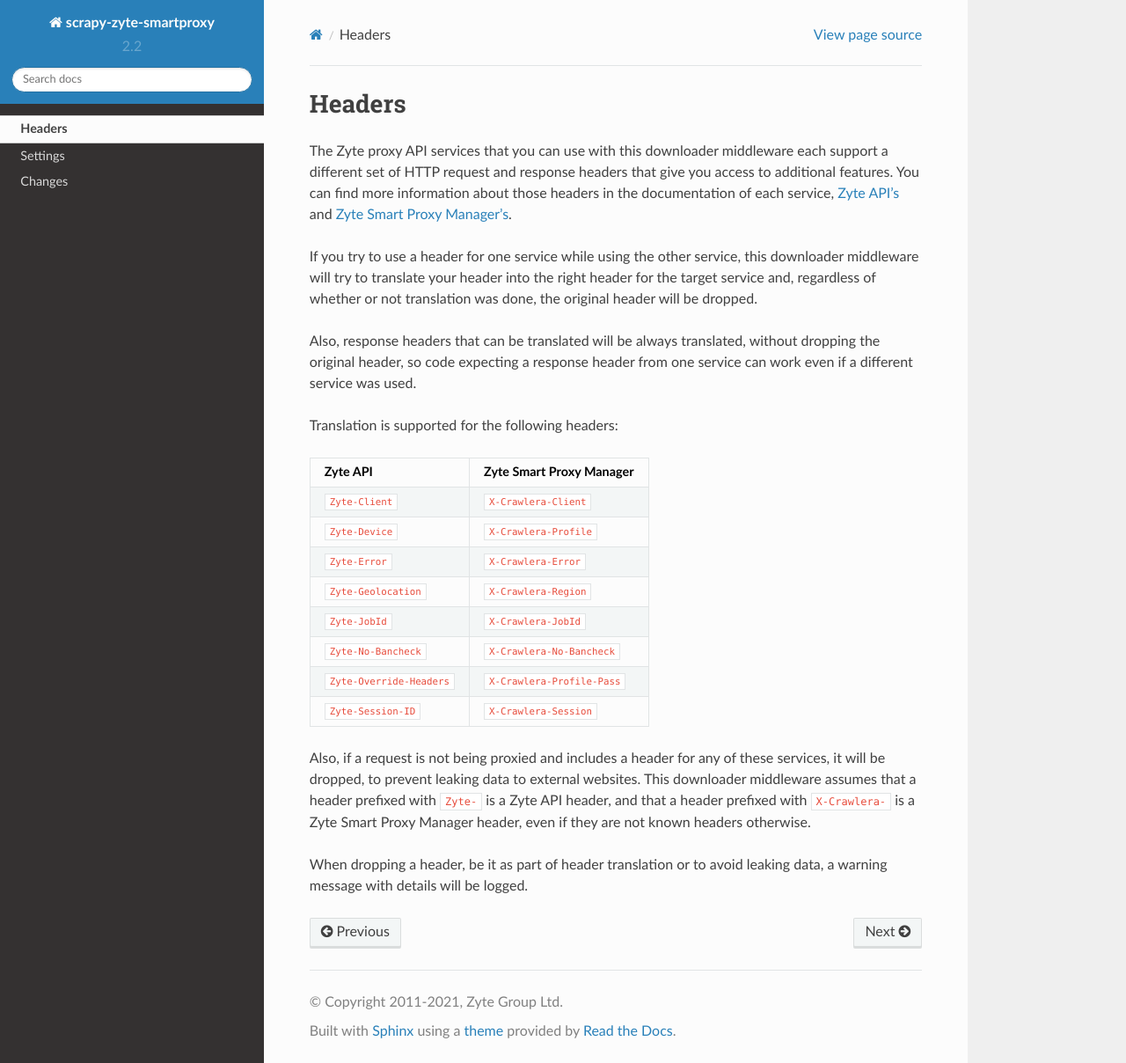
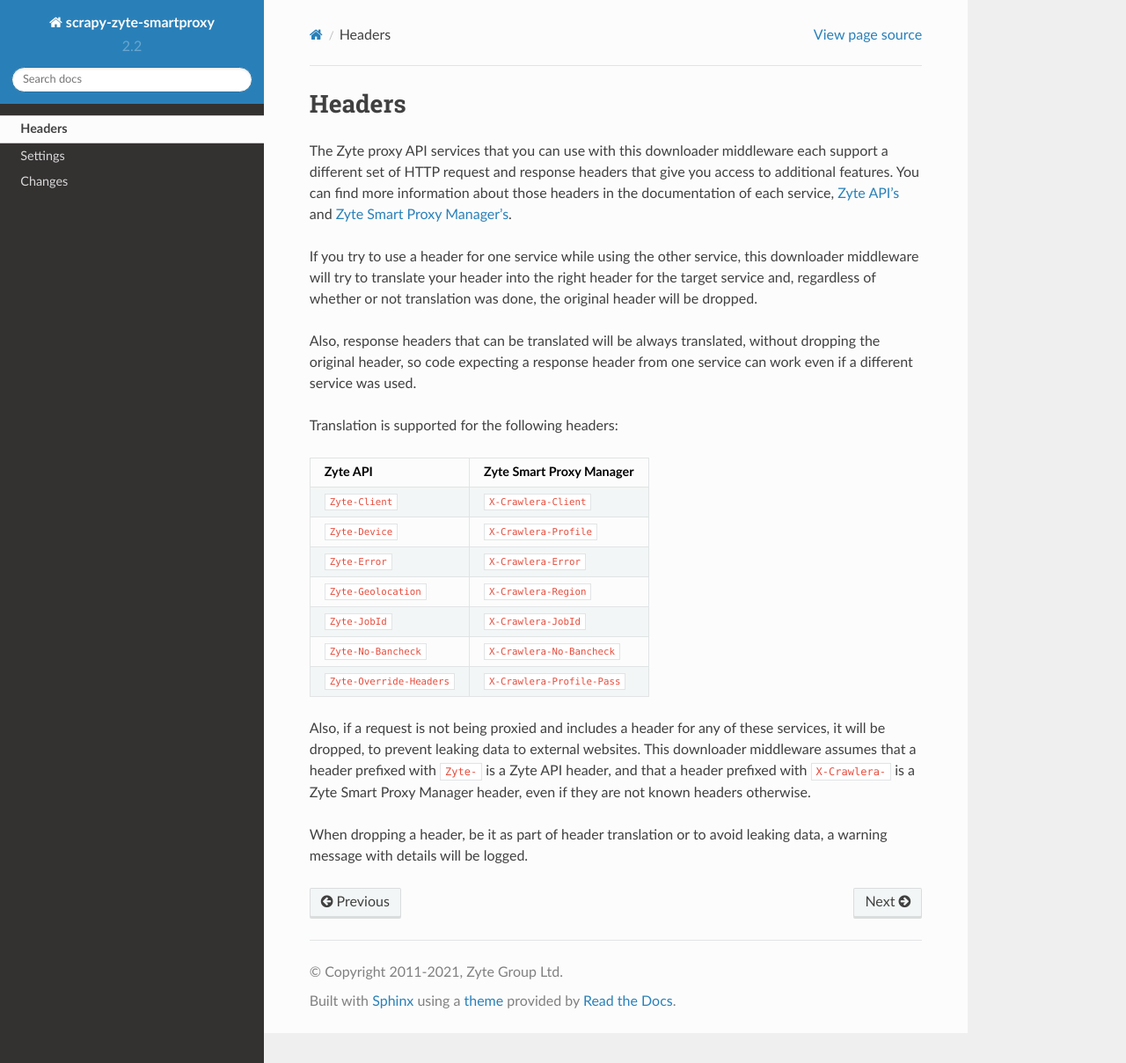
Before and after one commit to scrapy-plugins/scrapy-zyte-smartproxy, a Sphinx documentation site: the page built from docs/headers.rst, in a window 1280 px wide and 1208 px high. Shown: the whole window at 88% size. Built offline with Sphinx 7.4.7 and the Read the Docs theme 2.0.0, drawn with Linux system fonts in a browser that asks for light colours.

Commit message:
Remove the session ID header from the docs

```diff
--- a/docs/headers.rst
+++ b/docs/headers.rst
@@ -31,7 +31,6 @@
 ``Zyte-JobId``            ``X-Crawlera-JobId``
 ``Zyte-No-Bancheck``      ``X-Crawlera-No-Bancheck``
 ``Zyte-Override-Headers`` ``X-Crawlera-Profile-Pass``
-``Zyte-Session-ID``       ``X-Crawlera-Session``
 ========================= ===========================
 
 Also, if a request is not being proxied and includes a header for any of these
```
